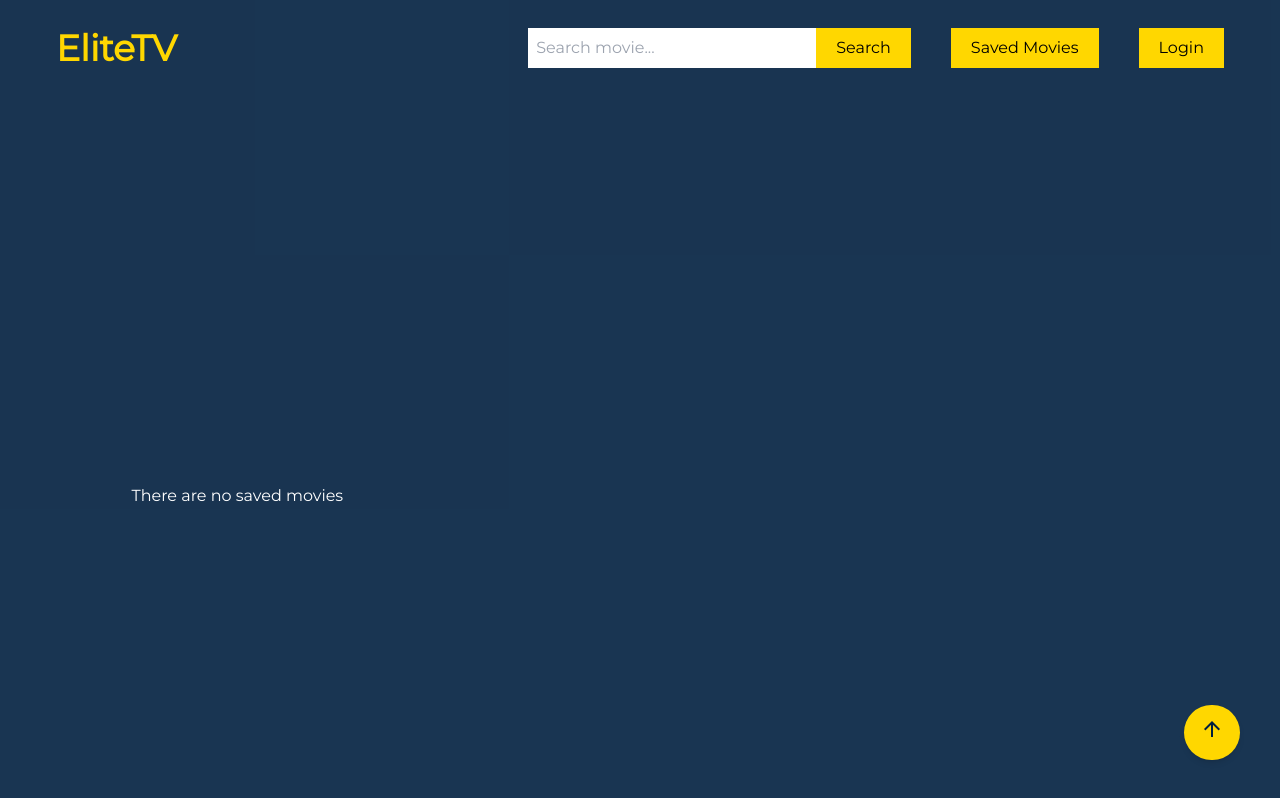
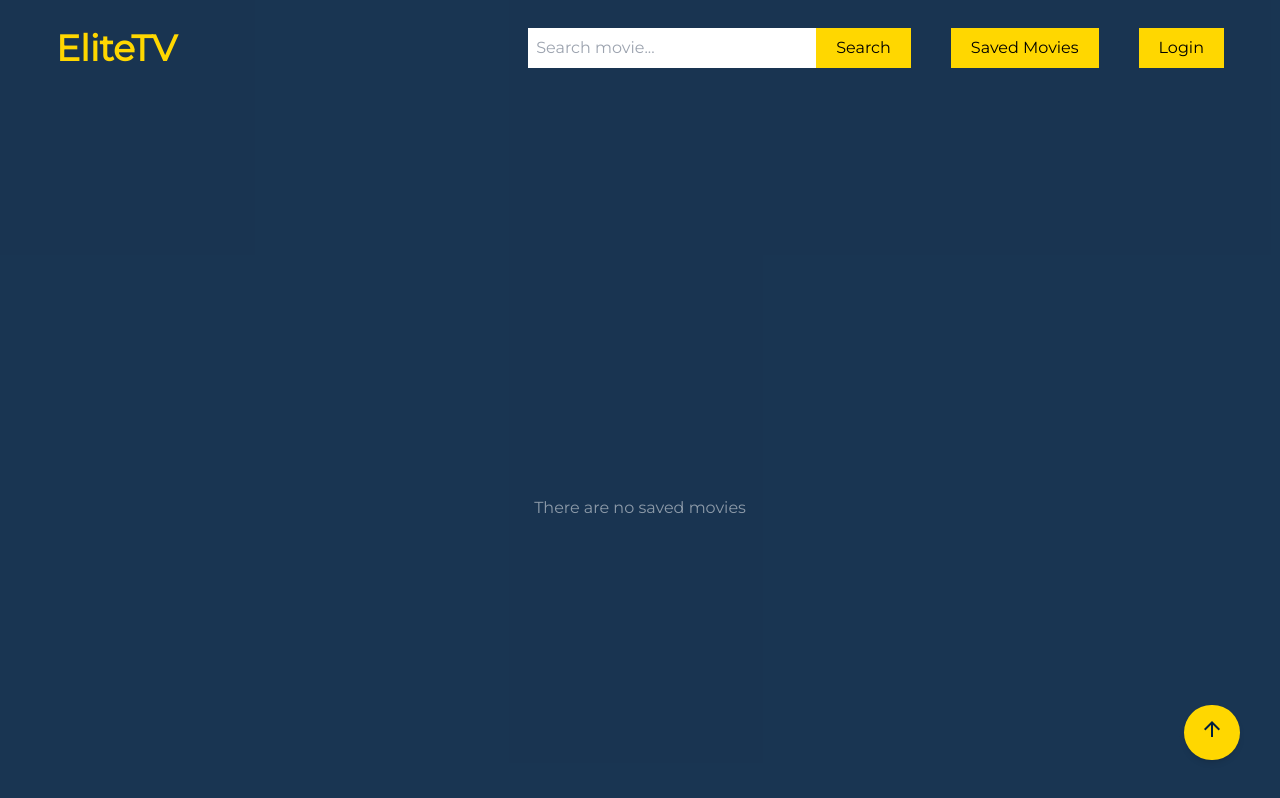
Before and after one commit to daniel-idowu-01/eliteTV_UPDATED, a React (Create React App) app: page /savedmovies in a window 1280 px wide. Shown: the top 798 px of the page. Built offline with nearby package versions, Linux system fonts and the light colour scheme.

Commit message:
fixed design error in saved movies page

```diff
--- a/src/components/SavedMovies.jsx
+++ b/src/components/SavedMovies.jsx
@@ -9,17 +9,19 @@ const SavedMovies = () => {
 
     return (
       <div
-       className={`${items.length === 0 ? 'h-screen' : 'h-auto'} grid grid-cols-1 md:grid-cols-3 place-items-center gap-10 py-10 px-5 md:px-14`}>
+       className={`${items.length === 0 ? 'h-screen' : 'h-auto grid grid-cols-1 md:grid-cols-3'}  place-items-center gap-10 py-10 px-5 md:px-14`}>
             { items.length > 0
              ?
-              items.map((item, index) => (
+              items.map(item => (
                 <Link to={`/search/${item.id}`} key={item.id}>
                   <MovieCard title={item.name} poster_path={item.image} vote_average={item.rating} />
                 </Link>
               ))
             :
-            <p>There are no saved movies</p>
-            }
+          <p className='text-center relative top-1/2 opacity-50'>
+            There are no saved movies
+          </p>
+        }
       </div>
     );
 }
```
